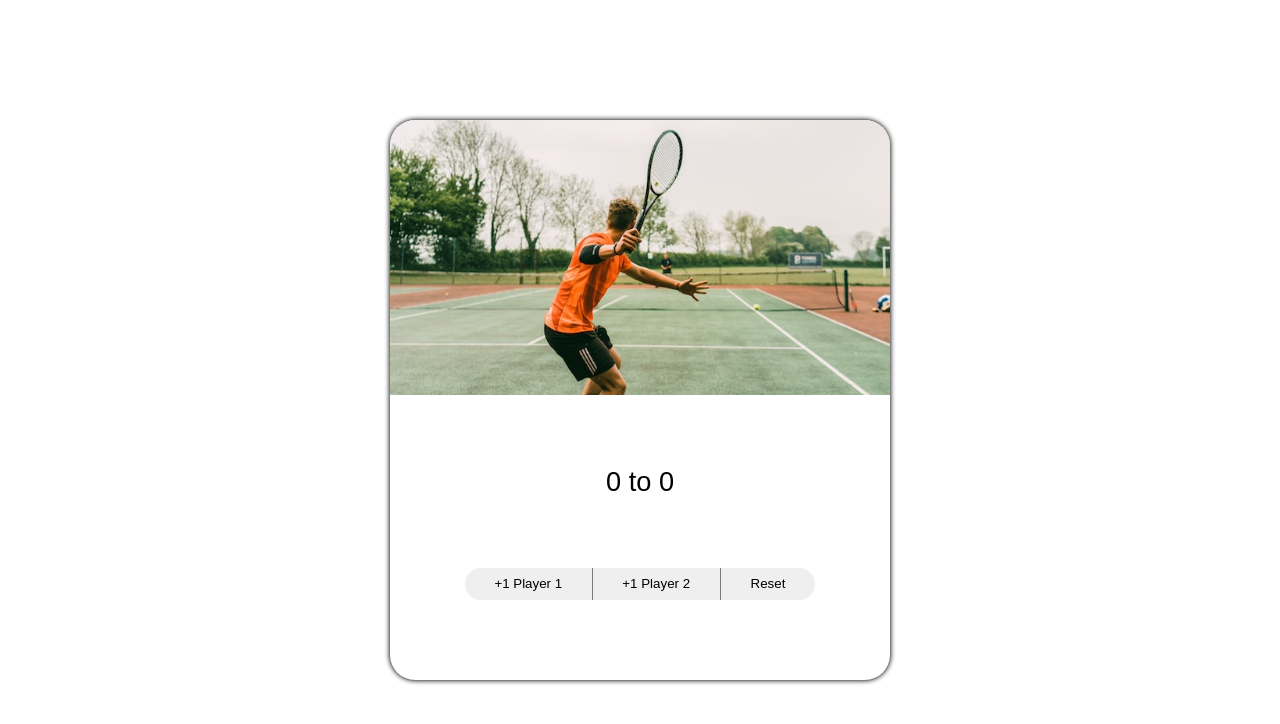
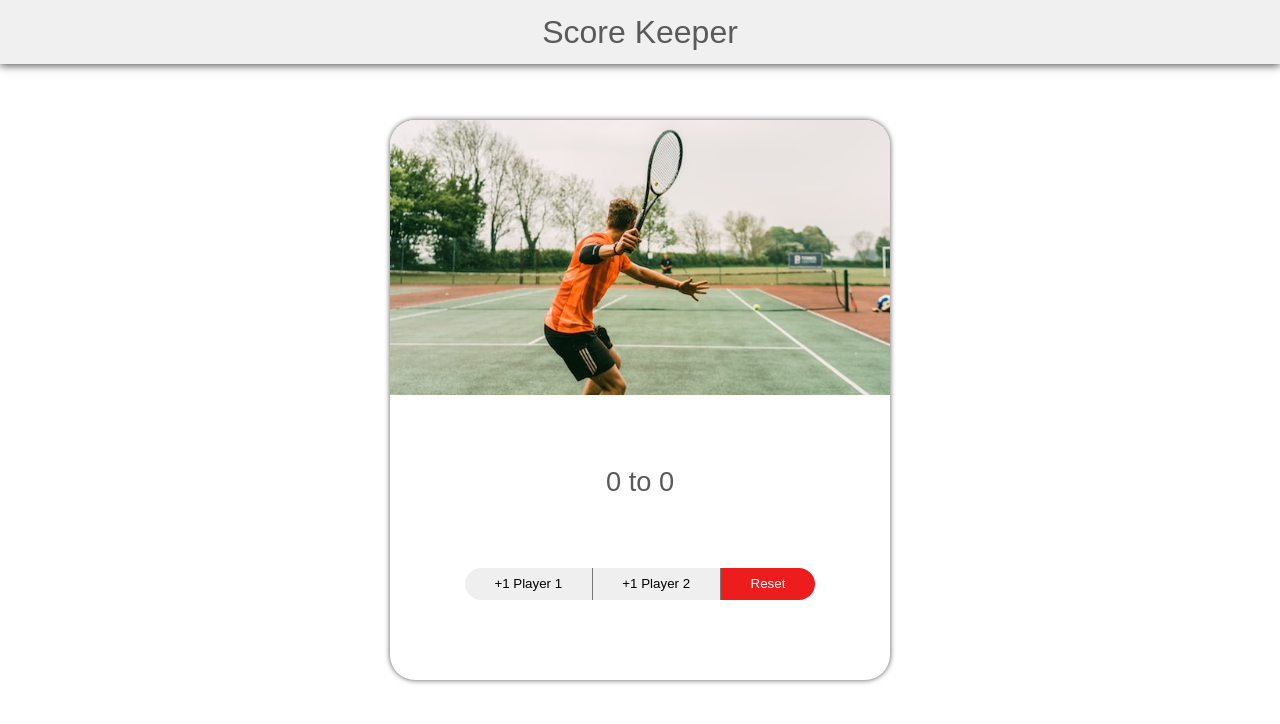
Before and after one commit to iohannc/scoreKeeper_Udemy, a plain HTML site: page index.html in a window 1280 px wide. Drawn offline with Linux system fonts and the light colour scheme.

Commit message:
add more css, project is technically finished, may tweak it more in the future

```diff
--- a/index.html
+++ b/index.html
@@ -8,6 +8,9 @@
     <link rel="stylesheet" href="./styles.css" />
   </head>
   <body>
+    <header class="header">
+      <h1>Score Keeper</h1>
+    </header>
     <main class="main">
       <div class="container">
         <img
--- a/styles.css
+++ b/styles.css
@@ -134,6 +134,20 @@ table {
   box-sizing: border-box;
 }
 
+.header {
+  margin-top: 0;
+  font-family: sans-serif;
+  font-size: 2rem;
+  width: 100%;
+  height: 4rem;
+  padding-top: 1rem;
+  text-align: center;
+  background-color: rgb(240, 240, 240);
+  box-shadow: 0 2px 8px rgb(94, 93, 93);
+  position: fixed;
+  color: rgb(90, 90, 90);
+}
+
 .main {
   width: 60%;
   height: 100vh;
@@ -150,7 +164,7 @@ table {
   justify-content: space-between;
   /* border: 1px solid blue; */
   border-radius: 25px;
-  box-shadow: 0 0 5px 0.5px black;
+  box-shadow: 0 0 5px 0.5px rgb(109, 109, 109);
   height: 70%;
   width: 100%;
   max-width: 500px;
@@ -169,6 +183,7 @@ table {
 
 .scoreboard {
   font-size: 1.7rem;
+  color: rgb(90, 90, 90);
 }
 
 .buttons-section {
@@ -196,4 +211,10 @@ table {
   border-top-right-radius: 25px;
   border-left: 0.5px solid rgb(122, 122, 122);
   flex-shrink: 2;
+  background-color: rgb(238, 29, 29);
+  color: rgb(255, 255, 255);
 }
+
+.btn:last-of-type:hover {
+  background-color: rgb(209, 13, 13);
+}
```
